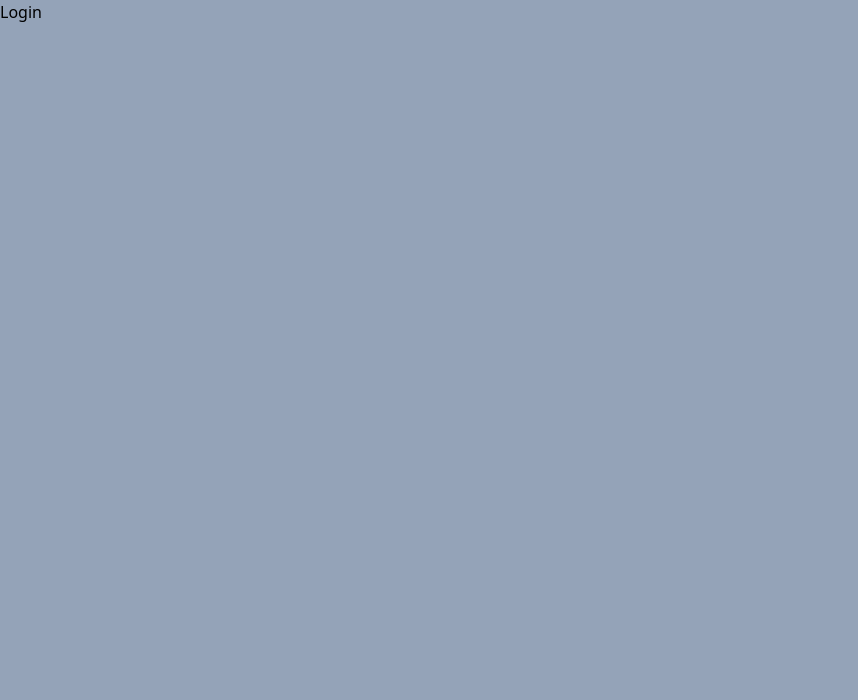
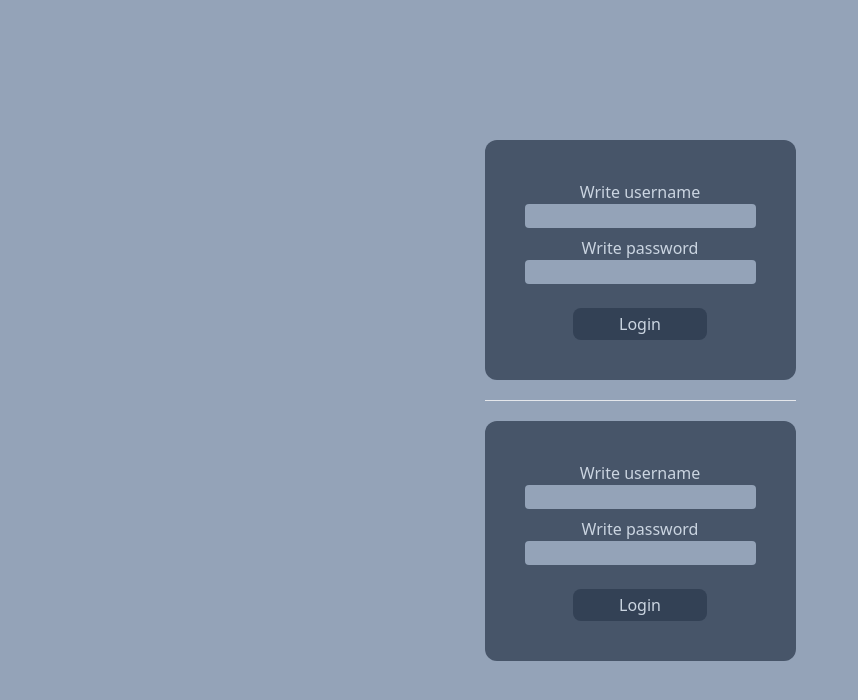
Before and after one commit to Ali-Hsv/React-Learning, a React (Vite) app: page / in a window 1280 px wide. Shown: the top 700 px of the page, without its empty margins (0-858 px from the left). Built offline with nearby package versions, Linux system fonts and the light colour scheme.

Commit message:
design: Login compononent

```diff
--- a/index.html
+++ b/index.html
@@ -6,7 +6,7 @@
     <meta name="viewport" content="width=device-width, initial-scale=1.0" />
     <title>Vite + React</title>
   </head>
-  <body class="bg-slate-400 absolute">
+  <body class="bg-slate-400 absolute flex items-center justify-center w-full h-full">
     <div id="root"></div>
     <script type="module" src="/src/main.jsx"></script>
   </body>
--- a/src/App.jsx
+++ b/src/App.jsx
@@ -5,11 +5,11 @@ import Login from './Login'
 function App() {
 
   return (
-    <>
-      <div>
-        <Login/>
-      </div>
-    </>
+    <div className='flex flex-col gap-5'>
+      <Login/>
+      <hr />
+      <Login/>
+    </div>
   )
 }
 
--- a/src/Login.jsx
+++ b/src/Login.jsx
@@ -2,7 +2,20 @@ import React from 'react'
 
 function Login() {
   return (
-    <div>Login</div>
+
+    <div className='flex flex-col items-center p-10 bg-slate-600 rounded-xl text-slate-300 gap-2'>
+        <div className='flex flex-col items-center'>
+            <h1>Write username</h1>
+            <input className='bg-slate-400 text-white rounded' type="text" />
+        </div>
+        <div className='flex flex-col items-center'>
+            <h1>Write password</h1>
+            <input className='bg-slate-400 text-white rounded' type="text" />
+        </div>
+
+        <button className='mt-4 bg-slate-700 rounded-lg w-7/12 py-1 hover:bg-slate-800 '>Login</button>
+    </div>
+
   )
 }
 
--- a/tailwind.config.js
+++ b/tailwind.config.js
@@ -2,7 +2,7 @@
 export default {
   content: [
     "./index.html",
-    "./src/**/*.{js,ts}"
+    "./src/**/*.{js,jsx,ts,tsx}"
   ],
   theme: {
     extend: {},
```
